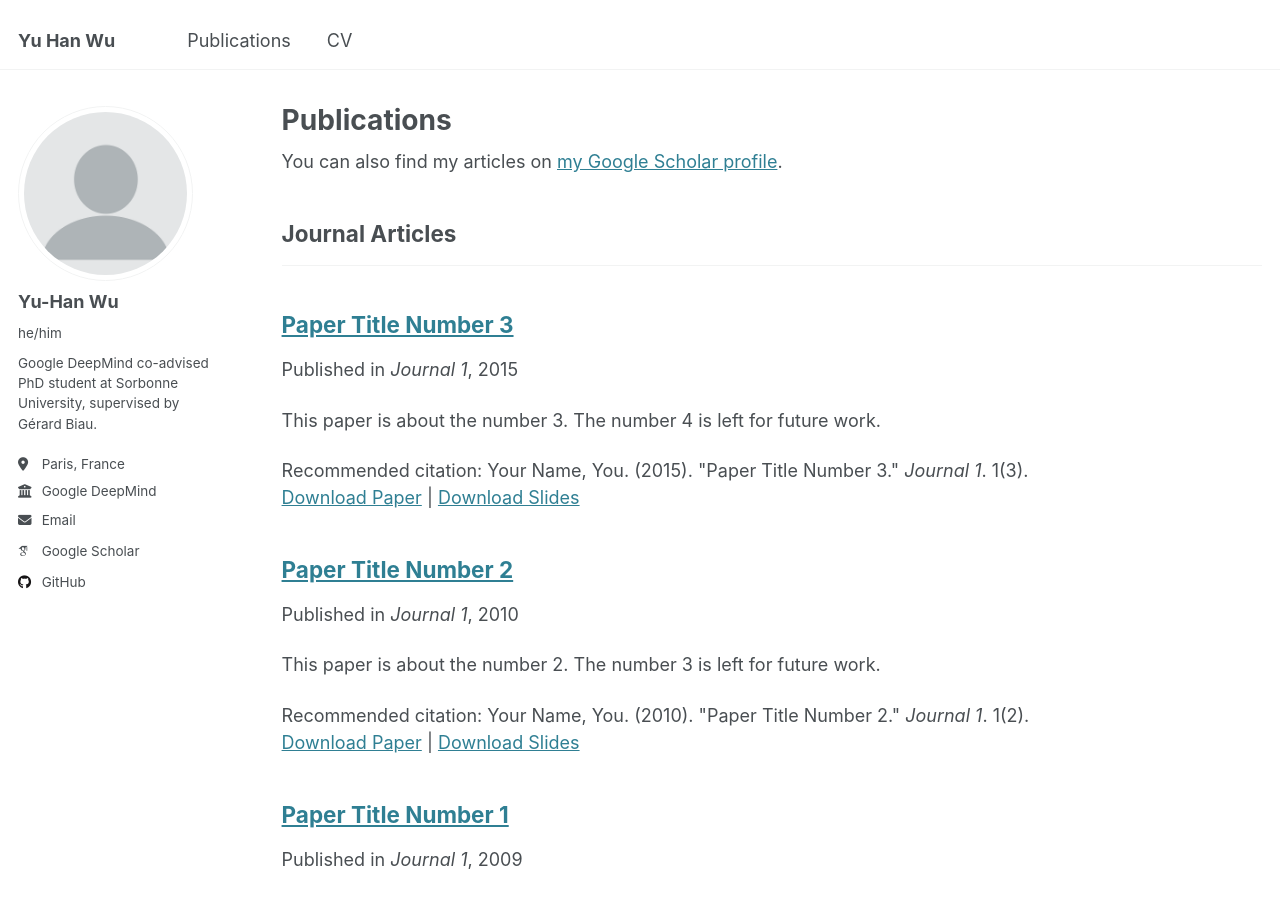
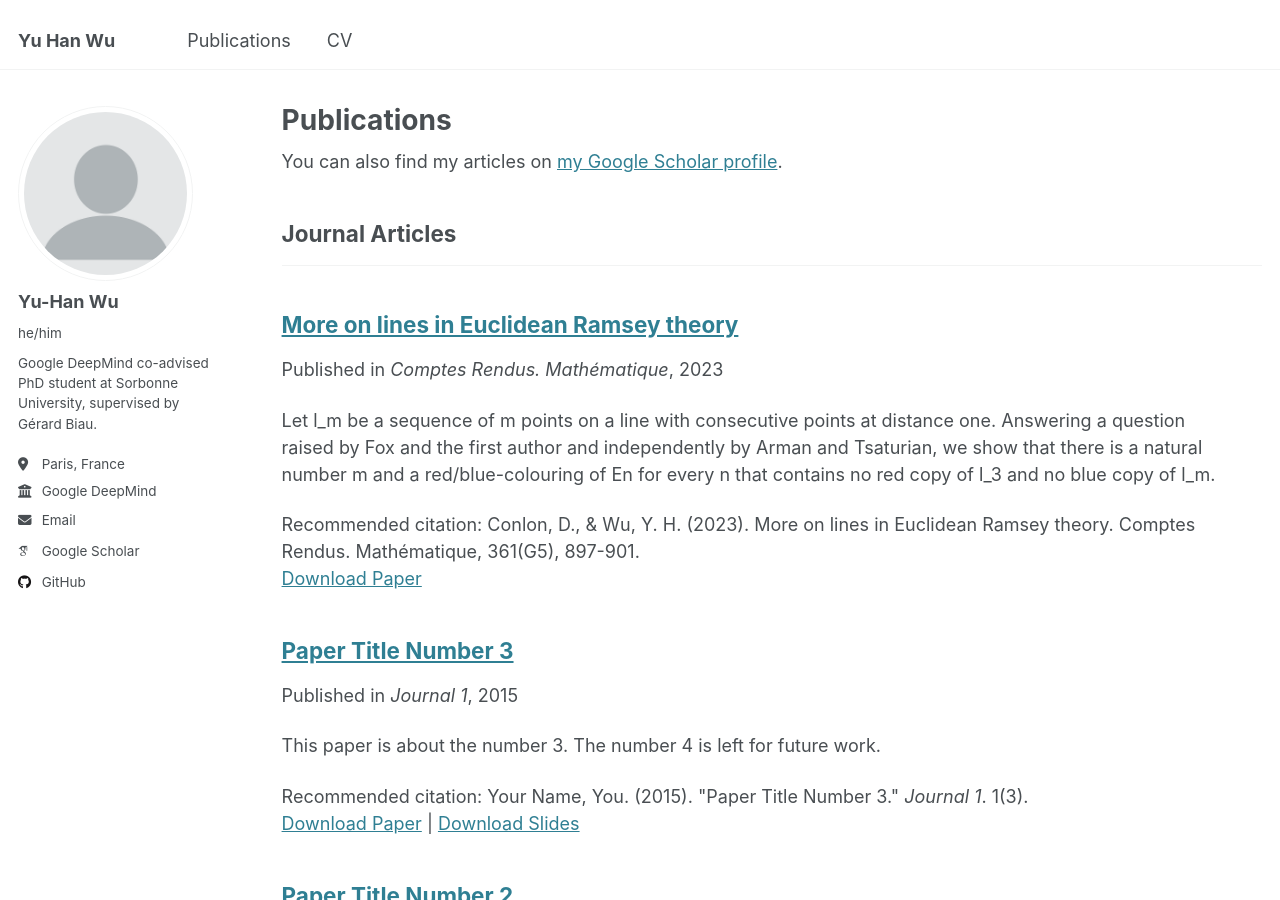
Before and after one commit to pojoowu/pojoowu.github.io, a Jekyll site: the page built from _pages/publications.html, in a window 1280 px wide and 900 px high. Built offline with Jekyll 4.4.1, drawn with Linux system fonts in a browser that asks for light colours; some web fonts are replaced; a file with an impossible date is left out.

Commit message:
Update and rename 2024-02-17-paper-title-number-4.md to more-on-lines.md

```diff
--- a/_publications/2024-02-17-paper-title-number-4.md
+++ b/_publications/more-on-lines.md
@@ -2,9 +2,9 @@
 title: "More on lines in Euclidean Ramsey theory"
 collection: publications
 category: manuscripts
-permalink: /publication/2024-02-17-paper-title-number-4
+permalink: /publication/more-on-lines
 excerpt: 'Let l_m be a sequence of m points on a line with consecutive points at distance one. Answering a question raised by Fox and the first author and independently by Arman and Tsaturian, we show that there is a natural number m and a red/blue-colouring of En for every n that contains no red copy of l_3 and no blue copy of l_m.'
-date: 2023
+date: 2023-01-01
 venue: 'Comptes Rendus. Mathématique'
 paperurl: 'http://pojoowu.github.io/files/2208.13513v2.pdf'
 citation: 'Conlon, D., & Wu, Y. H. (2023). More on lines in Euclidean Ramsey theory. Comptes Rendus. Mathématique, 361(G5), 897-901.'
```
